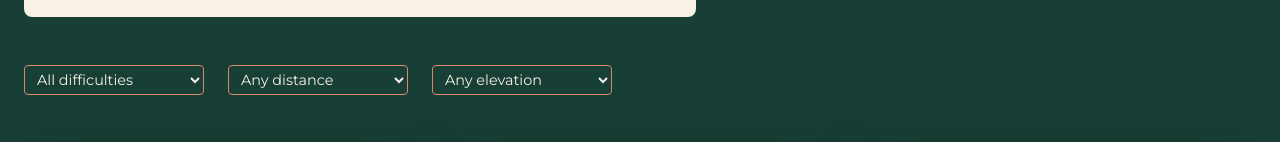
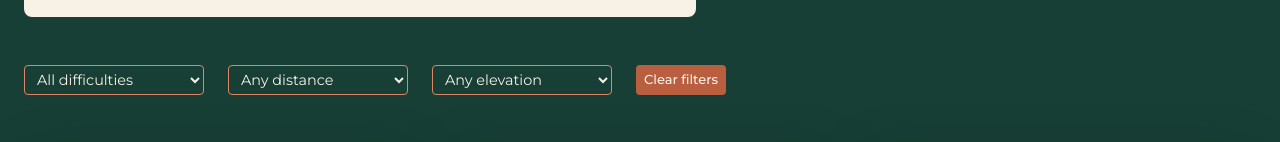
Before and after one commit to clairegreenwood83/trailfinder, a React (Vite) app: page /explore in a window 1280 px wide. Shown: the part 404-546 px from the top of the page. Built offline with nearby package versions, Linux system fonts and the light colour scheme.

Commit message:
Improve Explore filtering experience

```diff
--- a/src/index.css
+++ b/src/index.css
@@ -234,6 +234,14 @@ a {
   text-decoration: none;
   text-transform: uppercase;
   transition: background-color 180ms ease, transform 180ms ease;
+}
+
+.filter-button{
+  padding: 0.25rem 0.5rem;
+  background-color: #b95f40;
+  font-size: small;
+  font-weight: 500;
+  border-radius: 0.25rem
 }
 
 .button svg,
--- a/src/pages/Explore.jsx
+++ b/src/pages/Explore.jsx
@@ -88,6 +88,18 @@ function Explore() {
               <option value="high">600+ m</option>
             </select>
           </label>
+          <button
+            className="filter-button"
+            type="button"
+            onClick={() => {
+              setSearchTerm("");
+              setDifficulty("all");
+              setDistance("all");
+              setElevation("all");
+            }}
+          >
+            Clear filters
+          </button>
         </div>
 
         {filteredTrails.length > 0 ? (
@@ -100,7 +112,7 @@ function Explore() {
           </ul>
         ) : (
           <p className="explore__empty" role="status">
-            No trails found. Try a different search.
+            No trails found. Try changing your search or filters.
           </p>
         )}
       </section>
```
